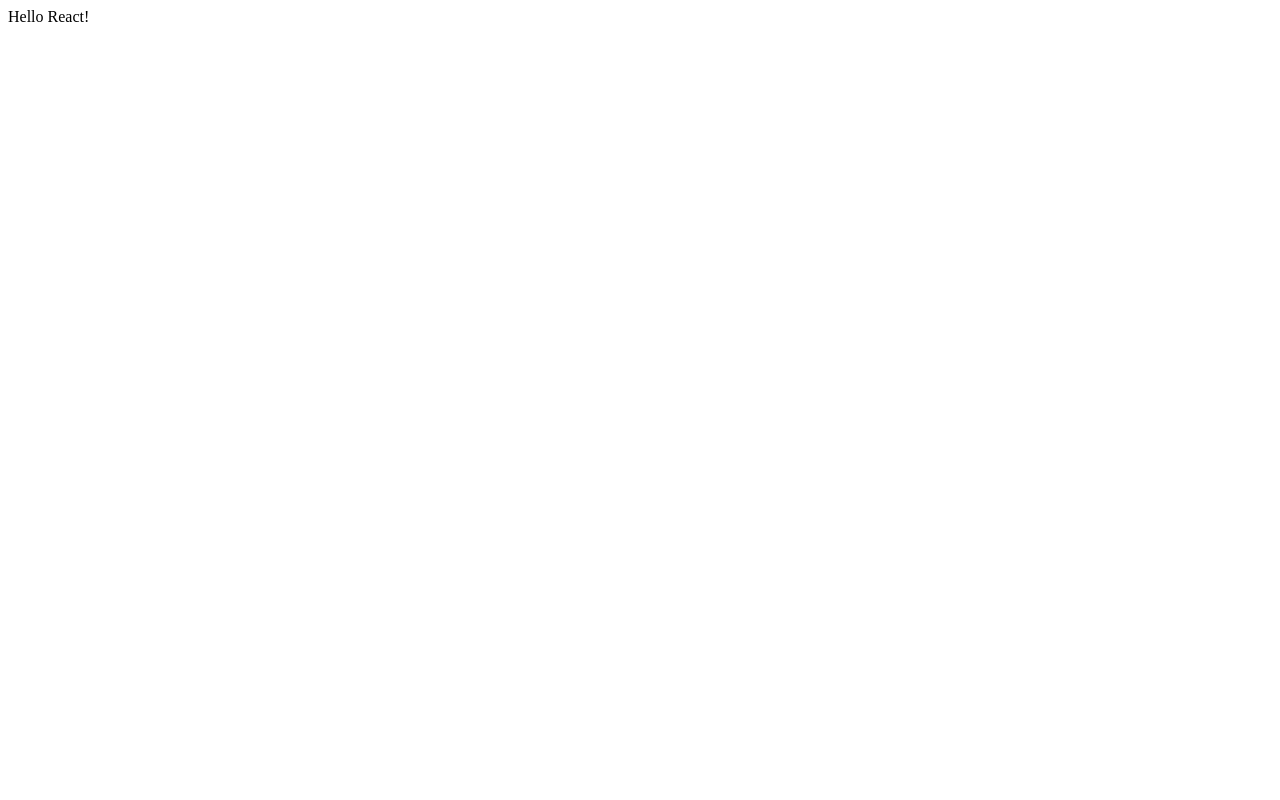
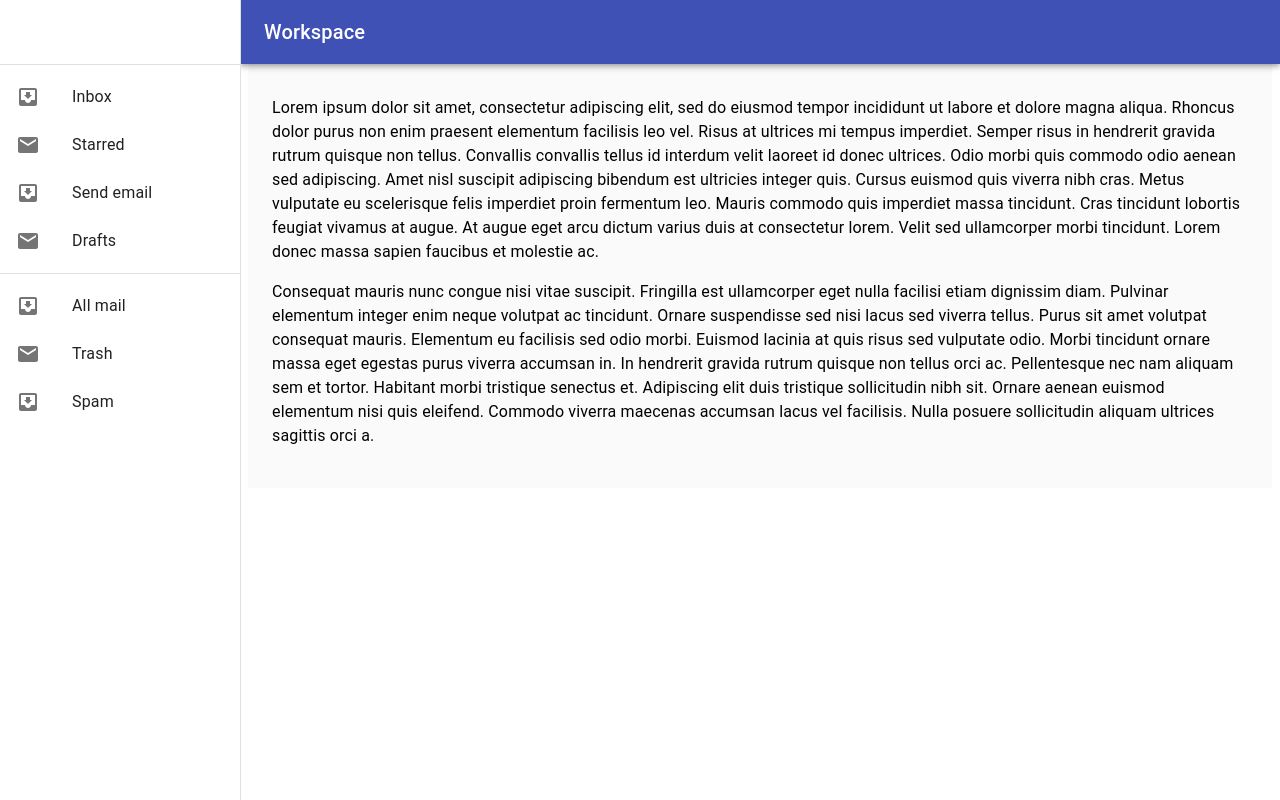
Before and after one commit to jellison/putter, a React app: page / in a window 1280 px wide. Built offline with nearby package versions, Linux system fonts and the light colour scheme.

Commit message:
Material UI framework

```diff
--- a/package.json
+++ b/package.json
@@ -10,6 +10,8 @@
     "electron": "^5.0.7"
   },
   "devDependencies": {
+    "@material-ui/core": "^4.2.1",
+    "@material-ui/icons": "^4.2.1",
     "@types/react": "^16.8.23",
     "@types/react-dom": "^16.8.4",
     "html-webpack-plugin": "^3.2.0",
--- a/src/app.html
+++ b/src/app.html
@@ -2,7 +2,10 @@
 <html lang="en">
   <head>
     <meta charset="UTF-8" />
-    <meta name="viewport" content="width=device-width, initial-scale=1.0" />
+    <meta
+      name="viewport"
+      content="minimum-scale=1, initial-scale=1, width=device-width, shrink-to-fit=no"
+    />
     <meta http-equiv="X-UA-Compatible" content="ie=edge" />
     <title></title>
   </head>
--- a/src/app.tsx
+++ b/src/app.tsx
@@ -1,8 +1,5 @@
 import * as React from 'react';
 import * as ReactDOM from 'react-dom';
+import Workspace from './components/workspace';
 
-const Index = () => {
-  return <div>Hello React!</div>;
-};
-
-ReactDOM.render(<Index />, document.getElementById('app'));
+ReactDOM.render(<Workspace />, document.getElementById('app'));
--- /dev/null
+++ b/src/components/workspace.tsx
@@ -0,0 +1,120 @@
+import * as React from 'react';
+import { createStyles, Theme, makeStyles } from '@material-ui/core/styles';
+import Drawer from '@material-ui/core/Drawer';
+import AppBar from '@material-ui/core/AppBar';
+import Toolbar from '@material-ui/core/Toolbar';
+import List from '@material-ui/core/List';
+import Typography from '@material-ui/core/Typography';
+import Divider from '@material-ui/core/Divider';
+import ListItem from '@material-ui/core/ListItem';
+import ListItemIcon from '@material-ui/core/ListItemIcon';
+import ListItemText from '@material-ui/core/ListItemText';
+import InboxIcon from '@material-ui/icons/MoveToInbox';
+import MailIcon from '@material-ui/icons/Mail';
+
+const drawerWidth = 240;
+
+const useStyles = makeStyles((theme: Theme) =>
+  createStyles({
+    root: {
+      display: 'flex'
+    },
+    appBar: {
+      width: `calc(100% - ${drawerWidth}px)`,
+      marginLeft: drawerWidth
+    },
+    drawer: {
+      width: drawerWidth,
+      flexShrink: 0
+    },
+    drawerPaper: {
+      width: drawerWidth
+    },
+    toolbar: theme.mixins.toolbar,
+    content: {
+      flexGrow: 1,
+      backgroundColor: theme.palette.background.default,
+      padding: theme.spacing(3)
+    }
+  })
+);
+
+export default function PermanentDrawerLeft() {
+  const classes = useStyles({});
+
+  return (
+    <div className={classes.root}>
+      <AppBar position="fixed" className={classes.appBar}>
+        <Toolbar>
+          <Typography variant="h6" noWrap>
+            Workspace
+          </Typography>
+        </Toolbar>
+      </AppBar>
+      <Drawer
+        className={classes.drawer}
+        variant="permanent"
+        classes={{
+          paper: classes.drawerPaper
+        }}
+        anchor="left"
+      >
+        <div className={classes.toolbar} />
+        <Divider />
+        <List>
+          {['Inbox', 'Starred', 'Send email', 'Drafts'].map((text, index) => (
+            <ListItem button key={text}>
+              <ListItemIcon>
+                {index % 2 === 0 ? <InboxIcon /> : <MailIcon />}
+              </ListItemIcon>
+              <ListItemText primary={text} />
+            </ListItem>
+          ))}
+        </List>
+        <Divider />
+        <List>
+          {['All mail', 'Trash', 'Spam'].map((text, index) => (
+            <ListItem button key={text}>
+              <ListItemIcon>
+                {index % 2 === 0 ? <InboxIcon /> : <MailIcon />}
+              </ListItemIcon>
+              <ListItemText primary={text} />
+            </ListItem>
+          ))}
+        </List>
+      </Drawer>
+      <main className={classes.content}>
+        <div className={classes.toolbar} />
+        <Typography paragraph>
+          Lorem ipsum dolor sit amet, consectetur adipiscing elit, sed do
+          eiusmod tempor incididunt ut labore et dolore magna aliqua. Rhoncus
+          dolor purus non enim praesent elementum facilisis leo vel. Risus at
+          ultrices mi tempus imperdiet. Semper risus in hendrerit gravida rutrum
+          quisque non tellus. Convallis convallis tellus id interdum velit
+          laoreet id donec ultrices. Odio morbi quis commodo odio aenean sed
+          adipiscing. Amet nisl suscipit adipiscing bibendum est ultricies
+          integer quis. Cursus euismod quis viverra nibh cras. Metus vulputate
+          eu scelerisque felis imperdiet proin fermentum leo. Mauris commodo
+          quis imperdiet massa tincidunt. Cras tincidunt lobortis feugiat
+          vivamus at augue. At augue eget arcu dictum varius duis at consectetur
+          lorem. Velit sed ullamcorper morbi tincidunt. Lorem donec massa sapien
+          faucibus et molestie ac.
+        </Typography>
+        <Typography paragraph>
+          Consequat mauris nunc congue nisi vitae suscipit. Fringilla est
+          ullamcorper eget nulla facilisi etiam dignissim diam. Pulvinar
+          elementum integer enim neque volutpat ac tincidunt. Ornare suspendisse
+          sed nisi lacus sed viverra tellus. Purus sit amet volutpat consequat
+          mauris. Elementum eu facilisis sed odio morbi. Euismod lacinia at quis
+          risus sed vulputate odio. Morbi tincidunt ornare massa eget egestas
+          purus viverra accumsan in. In hendrerit gravida rutrum quisque non
+          tellus orci ac. Pellentesque nec nam aliquam sem et tortor. Habitant
+          morbi tristique senectus et. Adipiscing elit duis tristique
+          sollicitudin nibh sit. Ornare aenean euismod elementum nisi quis
+          eleifend. Commodo viverra maecenas accumsan lacus vel facilisis. Nulla
+          posuere sollicitudin aliquam ultrices sagittis orci a.
+        </Typography>
+      </main>
+    </div>
+  );
+}
--- a/webpack.config.js
+++ b/webpack.config.js
@@ -46,6 +46,9 @@
       new HtmlWebpackPlugin({
         template: './src/app.html'
       })
-    ]
+    ],
+    resolve: {
+      extensions: ['.js', '.json', '.ts', '.tsx']
+    }
   }
 ];
```
Also changed, not shown: src/electron.ts (+100 -8 lines), 1 other file (tests, documents, lock files or other folders).
